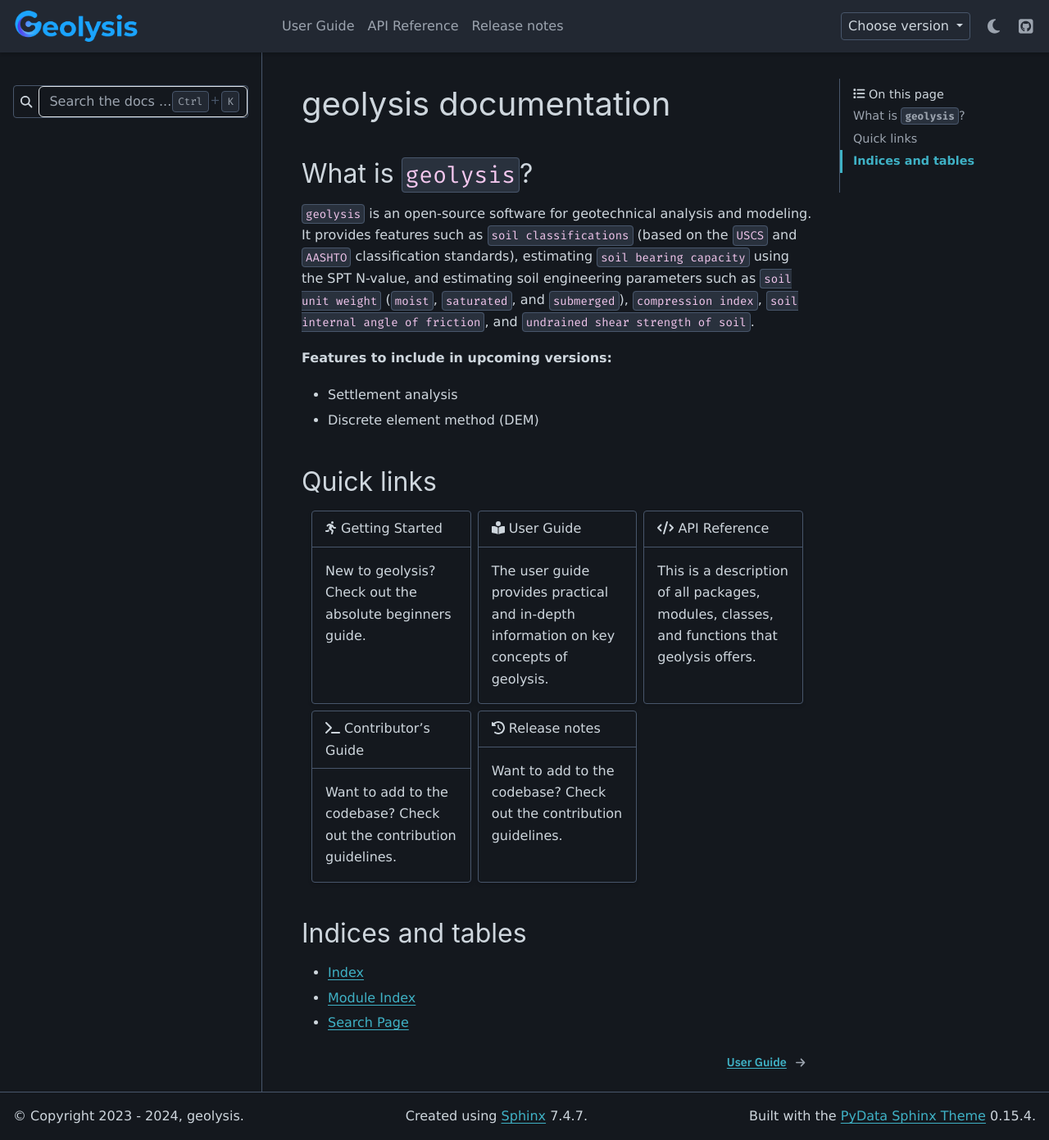
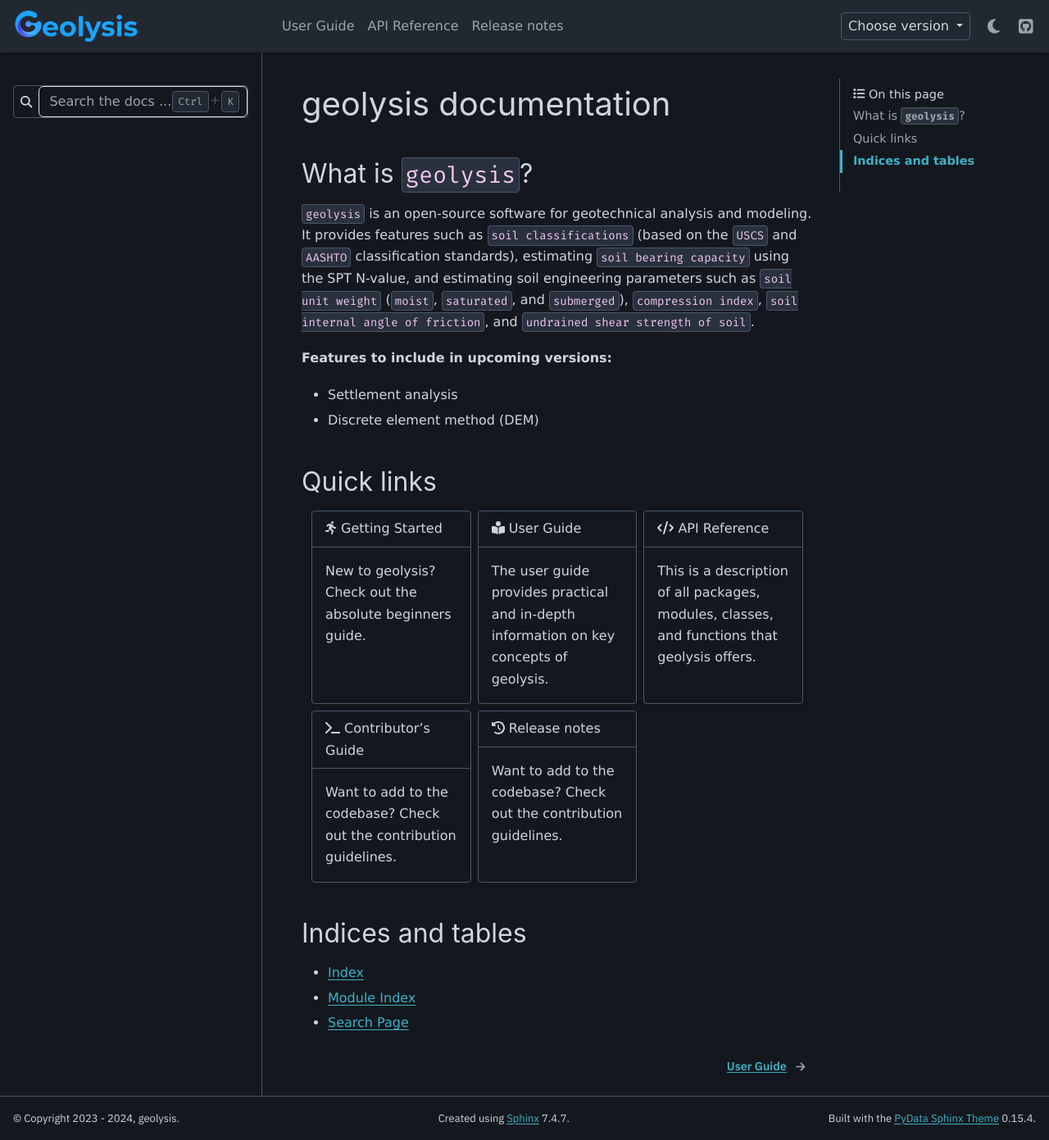
Before and after one commit to patrickboateng/geolysis, a Sphinx documentation site: the page built from docs/source/index.rst, in a window 1280 px wide and 1391 px high. Shown: the whole window at 82% size. Built offline with Sphinx 7.4.7 and the PyData theme 0.15.4, drawn with Linux system fonts in a browser that asks for light colours; nearby versions of some CDN libraries; some web fonts are replaced; pages that are not in the unit, such as notebooks, are missing from menus; comment, search, counter and statistics services are not loaded.

Commit message:
modified font-family and font-size for footer

```diff
--- a/docs/source/_static/custom.css
+++ b/docs/source/_static/custom.css
@@ -17,3 +17,9 @@
   font-size: 0.8125rem;
   font-weight: 600;
 }
+
+footer.bd-footer {
+  font-family: "IBM Plex Sans", var(--pst-font-family-base);
+  font-size: 0.8125rem;
+  /* font-weight: 600; */
+}
```
